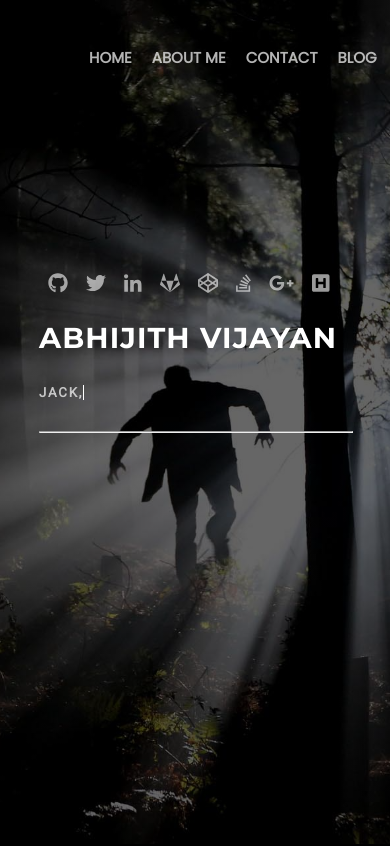
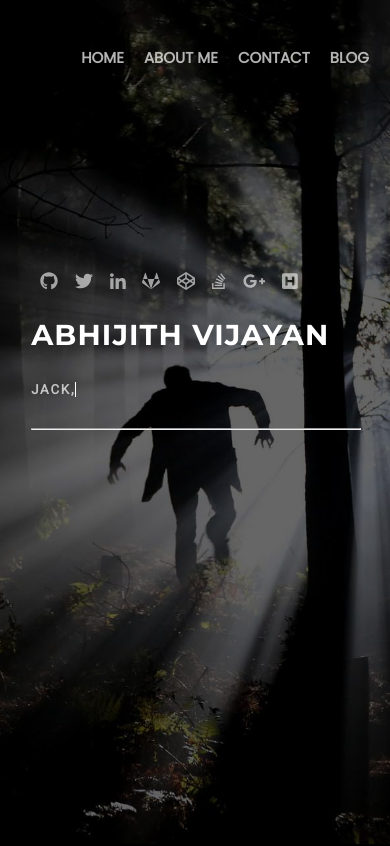
Before and after one commit to abhijithvijayan/archive, a plain HTML site: page index.html in a window 390 px wide. Shown: the top 846 px of the page. Drawn offline with Linux system fonts and the light colour scheme.

Commit message:
icons resp

```diff
--- a/assets/css/styles.css
+++ b/assets/css/styles.css
@@ -13,12 +13,20 @@ html, body {
 }
 
 .container {
-  width: 80%;
+  width: 90%;
   margin: 0 10%;
 }
 
 .main3 {
   padding-top: 250px;
+}
+
+@media screen and (max-width:480px) {
+  /* For mobile phones: */
+  .container {
+    width: 84%;
+    margin: 0 8%;
+  }
 }
 
 /* ------------------------------------------- */
@@ -115,10 +123,17 @@ html, body {
 .social li a {
   color: rgba(255, 255 ,255, 0.6);
   font-size: 20px;
-  padding: 5px 9px;
+  padding: 5px 10px;
   display: block;
 }
 
+@media screen and (max-width:480px) {
+  /* For mobile phones: */
+.social li a {
+  font-size: 18px;
+  padding: 5px 8.5px;
+}
+}
 /* ---EACH SOCIAL ICON ON HOVERING--- */
 
 .social li a:hover {
```
